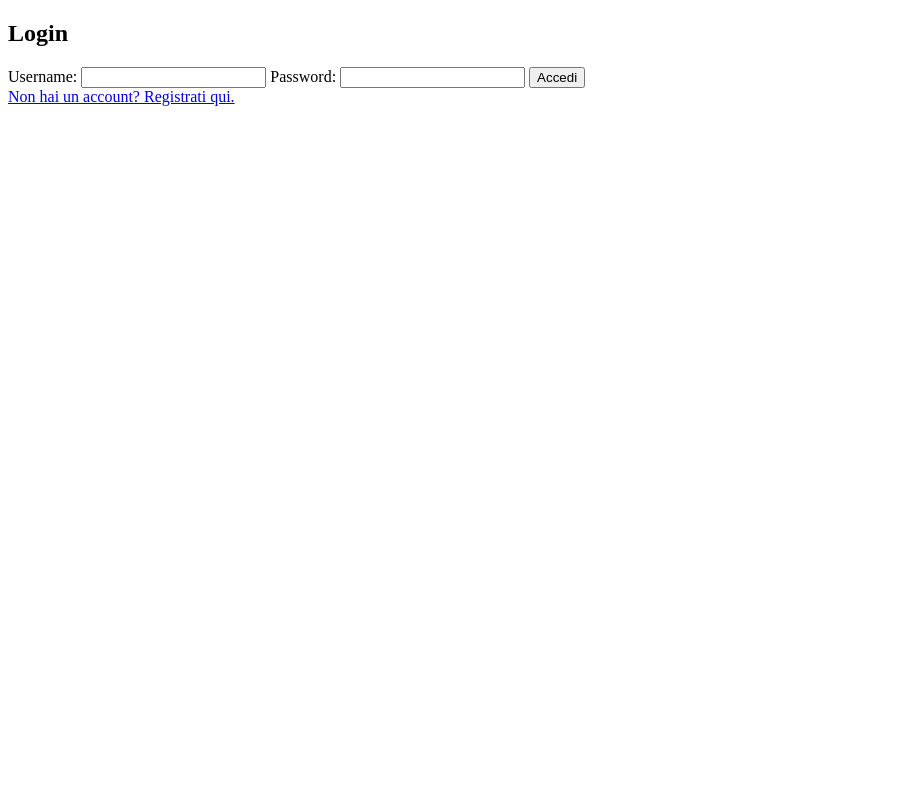
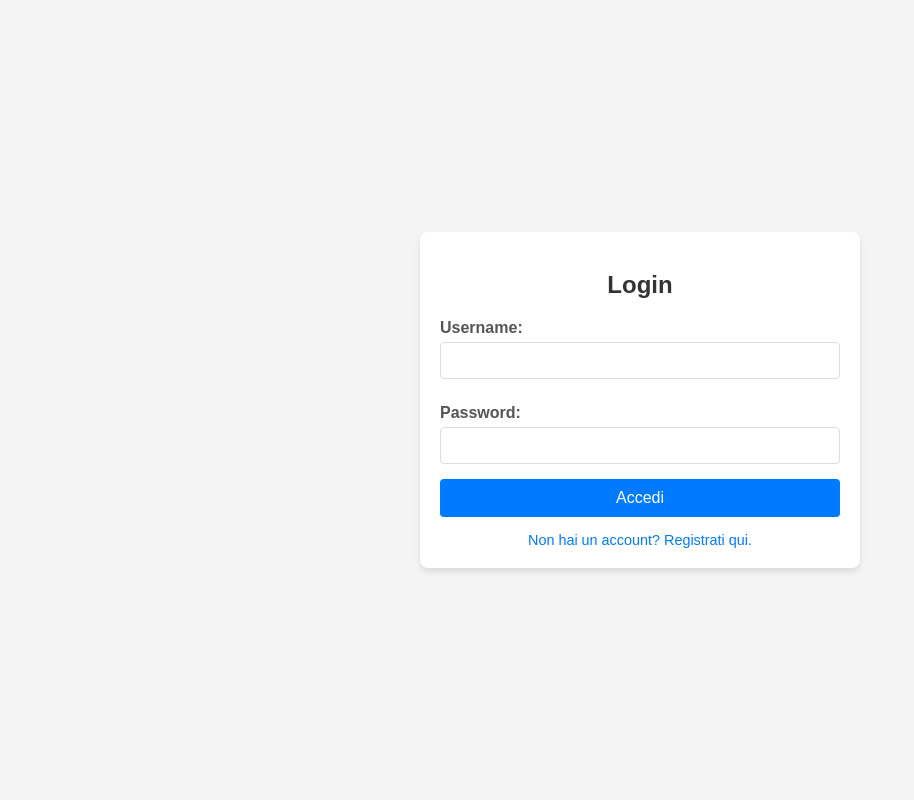
Before and after one commit to AntonioSoliman/Esercitazione-riepilogativa, a Flask app: page / in a window 1280 px wide. Shown: the whole page, without its empty margins (0-914 px from the left). Run offline with Flask 3, Linux system fonts and the light colour scheme.

Commit message:
continuazione parte 2

```diff
--- a/app.py
+++ b/app.py
@@ -2,15 +2,13 @@ from flask import Flask, render_template, redirect, url_for, request
 from flask_sqlalchemy import SQLAlchemy
 from flask_login import LoginManager, login_user, logout_user, login_required, current_user
 from flask_bcrypt import Bcrypt
-import requests
 from models import db, User
 
-app = Flask (__name__)
+app = Flask(__name__)
 
 app.config['SQLALCHEMY_DATABASE_URI'] = 'sqlite:///utenti.db'
 app.config['SQLALCHEMY_TRACK_MODIFICATIONS'] = False
 app.config['SECRET_KEY'] = 'your_secret_key'
-
 
 db.init_app(app)
 bcrypt = Bcrypt(app)
@@ -18,10 +16,9 @@ login_manager = LoginManager()
 login_manager.init_app(app)
 login_manager.login_view = 'login'
 
-
+# Creazione delle tabelle al primo avvio
 with app.app_context():
     db.create_all()
-
 
 @login_manager.user_loader
 def load_user(id_user):
@@ -30,7 +27,6 @@ def load_user(id_user):
 @app.route('/home')
 @login_required
 def home():
-
     return render_template('home.html', username=current_user.username)
 
 @app.route('/register', methods=['GET', 'POST'])
@@ -47,12 +43,14 @@ def register():
         try:
             db.session.add(new_user)
             db.session.commit()
+
+            # Login automatico dell'utente appena registrato
+            login_user(new_user)
             return redirect(url_for('home'))
         except Exception as e:
             db.session.rollback()
             return render_template('registrazione.html', error=f"Errore durante la registrazione: {e}")
     return render_template('registrazione.html', error=None)
-
 
 @app.route('/', methods=['GET', 'POST'])
 def login():
--- a/models.py
+++ b/models.py
@@ -1,6 +1,5 @@
 from flask_sqlalchemy import SQLAlchemy
 from flask_login import UserMixin
-
 
 db = SQLAlchemy()
 
@@ -9,6 +8,5 @@ class User(UserMixin, db.Model):
     username = db.Column(db.String(80), unique=True, nullable=False)  # Username univoco
     password = db.Column(db.String(200), nullable=False)  # Password hashata
 
-
-    def __repr__(self):
-        return f"<User(id={self.id_user}, username='{self.username}')>"
+    def get_id(self):
+        return str(self.id_user)
--- /dev/null
+++ b/static/css/style.css
@@ -0,0 +1,90 @@
+
+body {
+    font-family: Arial, sans-serif;
+    background-color: #f4f4f4;
+    margin: 0;
+    padding: 0;
+    display: flex;
+    justify-content: center;
+    align-items: center;
+    height: 100vh;
+}
+
+
+.alincenter {
+    background-color: #fff;
+    padding: 20px;
+    border-radius: 8px;
+    box-shadow: 0 4px 6px rgba(0, 0, 0, 0.1);
+    text-align: center;
+    width: 100%;
+    max-width: 400px;
+}
+
+
+h2 {
+    margin-bottom: 20px;
+    color: #333;
+}
+
+
+.error, p[style="color: red;"] {
+    color: #d9534f;
+    font-size: 0.9em;
+    margin: 10px 0;
+}
+
+
+a {
+    color: #007bff;
+    text-decoration: none;
+    font-size: 0.9em;
+    display: block;
+    margin-top: 15px;
+}
+
+a:hover {
+    text-decoration: underline;
+}
+
+
+label {
+    display: block;
+    text-align: left;
+    margin: 10px 0 5px;
+    color: #555;
+    font-weight: bold;
+}
+
+
+input[type="text"], input[type="password"] {
+    width: 100%;
+    padding: 10px;
+    margin-bottom: 15px;
+    border: 1px solid #ddd;
+    border-radius: 4px;
+    box-sizing: border-box;
+}
+
+
+button {
+    background-color: #007bff;
+    color: #fff;
+    border: none;
+    padding: 10px 15px;
+    border-radius: 4px;
+    cursor: pointer;
+    width: 100%;
+    font-size: 1em;
+}
+
+button:hover {
+    background-color: #0056b3;
+}
+
+
+h1 {
+    font-size: 2em;
+    color: #333;
+    text-align: center;
+}
--- a/templates/login.html
+++ b/templates/login.html
@@ -4,6 +4,7 @@
     <meta charset="UTF-8">
     <meta name="viewport" content="width=device-width, initial-scale=1.0">
     <title>Login</title>
+    <link rel="stylesheet" href="/static/css/style.css">
 
 </head>
 <body>
--- a/templates/registrazione.html
+++ b/templates/registrazione.html
@@ -4,7 +4,7 @@
     <meta charset="UTF-8">
     <meta name="viewport" content="width=device-width, initial-scale=1.0">
     <title>Registrazione</title>
-
+    <link rel="stylesheet" href="/static/css/style.css">
 </head>
 <body>
     <div class="alincenter">
```
Also changed, not shown: templates/home.html (+13 -1 lines), instance/utenti.db.
